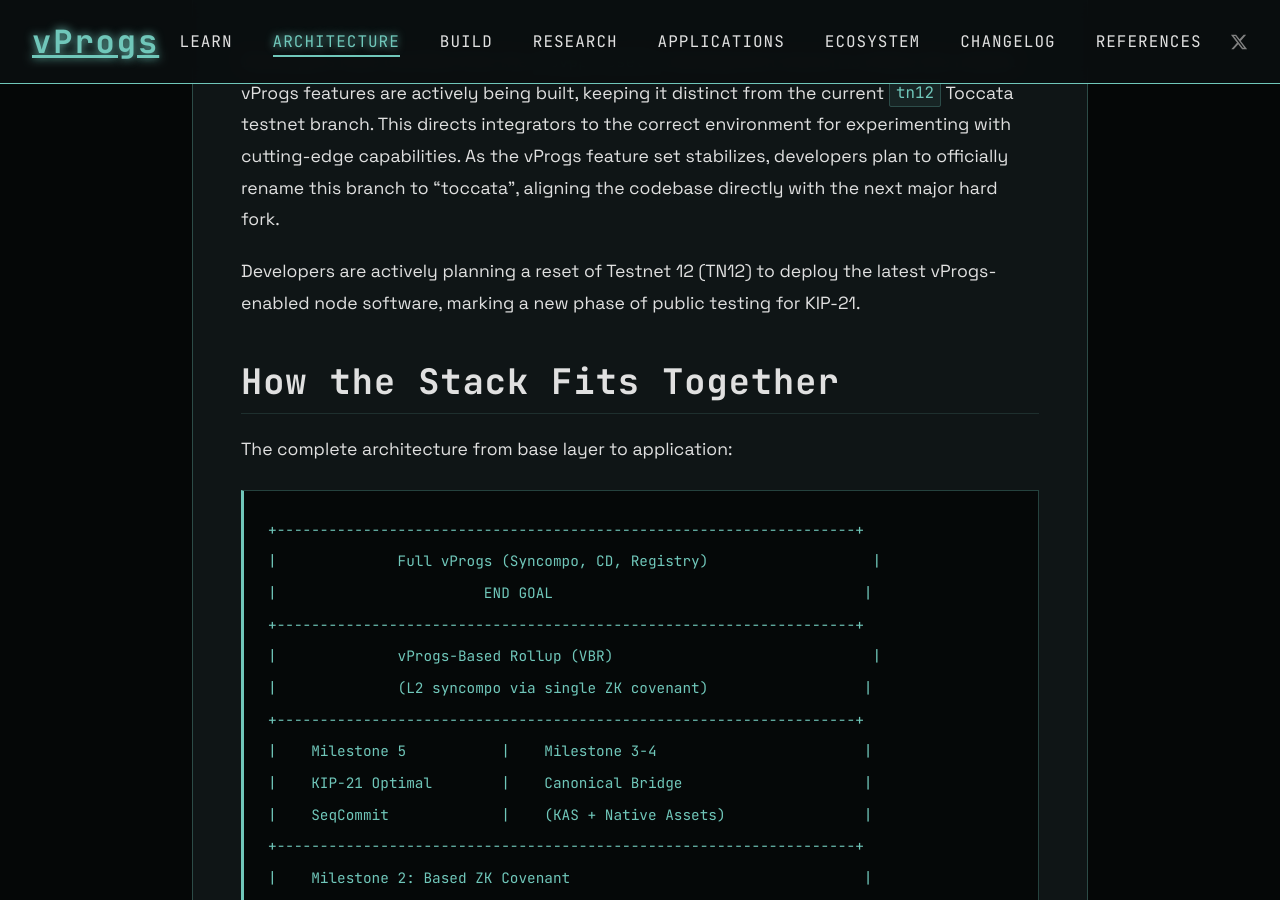
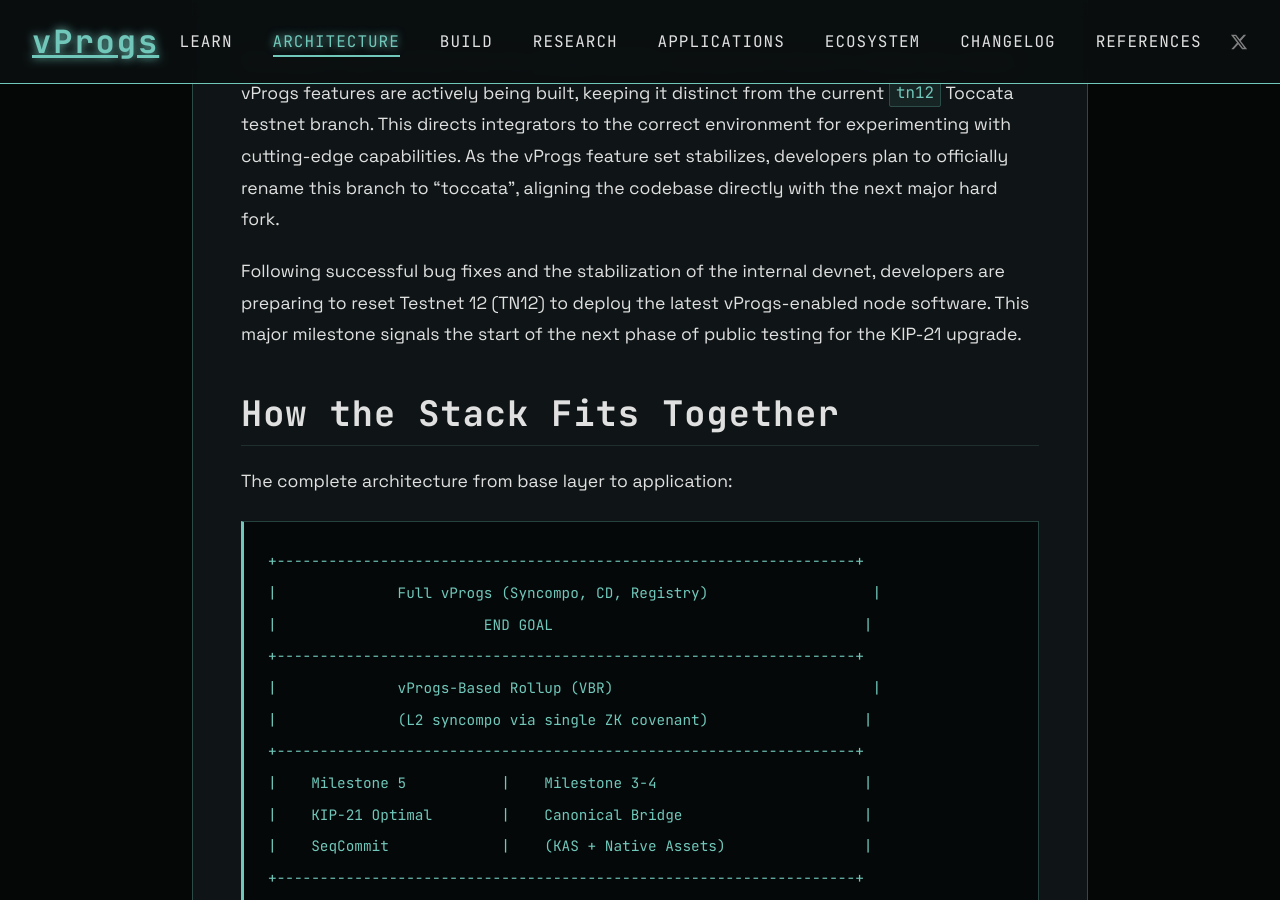
Before and after one commit to creative-inference/vprogs.xyz, a Jekyll site: the page built from architecture/covenants.md, in a window 1280 px wide and 900 px high, scrolled down 18231 px. Built offline with Jekyll 4.4.1, drawn with Linux system fonts in a browser that asks for light colours.

Commit message:
Update Testnet 12 reset status [auto]

```diff
--- a/architecture/covenants.md
+++ b/architecture/covenants.md
@@ -480,7 +480,7 @@
 
 
 
-Developers are actively planning a reset of Testnet 12 (TN12) to deploy the latest vProgs-enabled node software, marking a new phase of public testing for KIP-21.
+Following successful bug fixes and the stabilization of the internal devnet, developers are preparing to reset Testnet 12 (TN12) to deploy the latest vProgs-enabled node software. This major milestone signals the start of the next phase of public testing for the KIP-21 upgrade.
 
 ## How the Stack Fits Together
 
```
